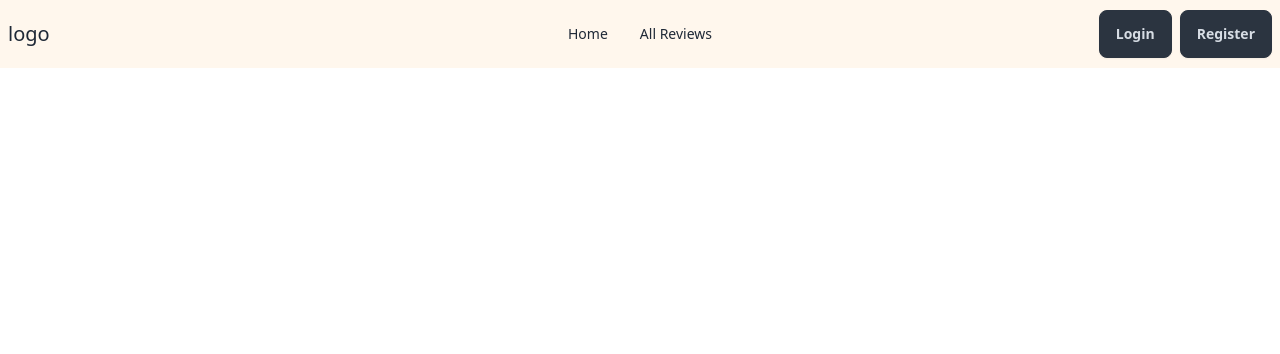
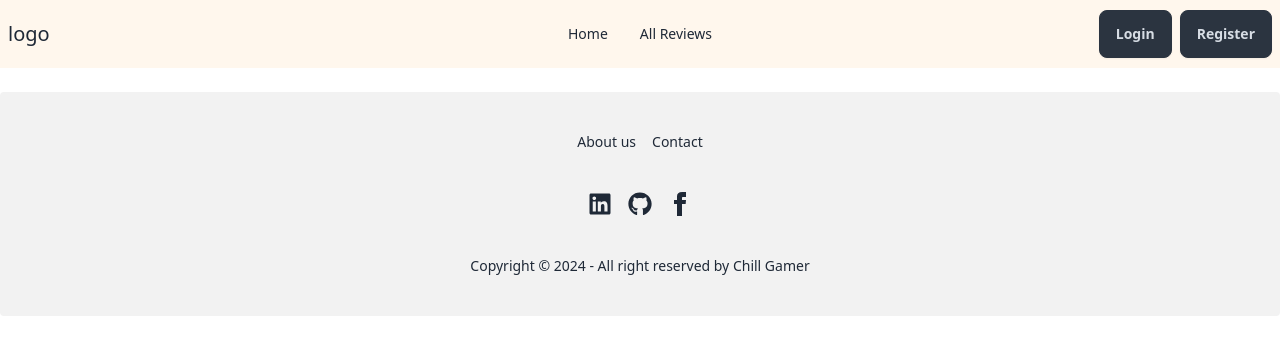
Before and after one commit to babladey275/chill-gamer-client, a React (Vite) app: page /auth in a window 1280 px wide. Shown: the top 354 px of the page. Built offline with nearby package versions, Linux system fonts and the light colour scheme; no server answers.

Commit message:
added error page and footer section

```diff
--- /dev/null
+++ b/src/components/Footer.jsx
@@ -0,0 +1,47 @@
+import { FaGithub, FaLinkedin } from "react-icons/fa";
+
+const Footer = () => {
+  return (
+    <footer className="footer footer-center bg-base-200 text-base-content rounded p-10 mt-6">
+      <nav className="grid grid-flow-col gap-4">
+        <a className="link link-hover">About us</a>
+        <a className="link link-hover">Contact</a>
+      </nav>
+      <nav>
+        <div className="grid grid-flow-col gap-4">
+          <a
+            href="https://www.linkedin.com/in/babla-dey/"
+            className="font-bold text-2xl"
+          >
+            <FaLinkedin></FaLinkedin>
+          </a>
+          <a
+            href="https://github.com/babladey275"
+            className="font-bold text-2xl"
+          >
+            <FaGithub />
+          </a>
+          <a href="https://www.facebook.com/babla.dey.50/">
+            <svg
+              xmlns="http://www.w3.org/2000/svg"
+              width="24"
+              height="24"
+              viewBox="0 0 24 24"
+              className="fill-current"
+            >
+              <path d="M9 8h-3v4h3v12h5v-12h3.642l.358-4h-4v-1.667c0-.955.192-1.333 1.115-1.333h2.885v-5h-3.808c-3.596 0-5.192 1.583-5.192 4.615v3.385z"></path>
+            </svg>
+          </a>
+        </div>
+      </nav>
+      <aside>
+        <p>
+          Copyright © {new Date().getFullYear()} - All right reserved by Chill
+          Gamer
+        </p>
+      </aside>
+    </footer>
+  );
+};
+
+export default Footer;
--- a/src/layouts/AuthLayout.jsx
+++ b/src/layouts/AuthLayout.jsx
@@ -1,5 +1,6 @@
 import { Outlet } from "react-router-dom";
 import Navbar from "../components/Navbar";
+import Footer from "../components/Footer";
 
 const AuthLayout = () => {
   return (
@@ -10,7 +11,9 @@ const AuthLayout = () => {
       <main>
         <Outlet></Outlet>
       </main>
-      <footer></footer>
+      <footer>
+        <Footer></Footer>
+      </footer>
     </div>
   );
 };
--- a/src/layouts/HomeLayout.jsx
+++ b/src/layouts/HomeLayout.jsx
@@ -1,5 +1,6 @@
 import ReviewCard from "../components/ReviewCard";
 import Navbar from "../components/Navbar";
+import Footer from "../components/Footer";
 
 const HomeLayout = () => {
   return (
@@ -12,7 +13,9 @@ const HomeLayout = () => {
           <ReviewCard></ReviewCard>
         </section>
       </main>
-      <footer></footer>
+      <footer>
+        <Footer></Footer>
+      </footer>
     </div>
   );
 };
--- a/src/pages/AddReview.jsx
+++ b/src/pages/AddReview.jsx
@@ -2,6 +2,7 @@ import Swal from "sweetalert2";
 import Navbar from "../components/Navbar";
 import { useContext } from "react";
 import { AuthContext } from "../provider/AuthProvider";
+import Footer from "../components/Footer";
 
 const AddReview = () => {
   const { user } = useContext(AuthContext);
@@ -209,6 +210,9 @@ const AddReview = () => {
           </form>
         </div>
       </main>
+      <footer>
+        <Footer></Footer>
+      </footer>
     </div>
   );
 };
--- a/src/pages/ReviewDetails.jsx
+++ b/src/pages/ReviewDetails.jsx
@@ -3,6 +3,7 @@ import Navbar from "../components/Navbar";
 import { useContext } from "react";
 import { AuthContext } from "../provider/AuthProvider";
 import Swal from "sweetalert2";
+import Footer from "../components/Footer";
 
 const ReviewDetails = () => {
   const review = useLoaderData();
@@ -51,8 +52,7 @@ const ReviewDetails = () => {
       <header>
         <Navbar></Navbar>
       </header>
-      <main>
-        <div className="flex justify-center">
+      <main className="flex justify-center">
         <div className="p-4 bg-base-100 border-2 rounded-3xl w-4/5 mx-auto flex gap-8">
           <div className="">
             <img
@@ -76,8 +76,10 @@ const ReviewDetails = () => {
             </button>
           </div>
         </div>
-        </div>
       </main>
+      <footer>
+        <Footer></Footer>
+      </footer>
     </div>
   );
 };
--- a/src/routes/router.jsx
+++ b/src/routes/router.jsx
@@ -44,6 +44,14 @@ const router = createBrowserRouter([
     ),
     loader: ({ params }) => fetch(`http://localhost:5000/reviews/${params.id}`),
   },
+  {
+    path: "*",
+    element: (
+      <h1 className="text-center text-red-600 text-4xl font-bold mt-20">
+        Oops! Page not found.
+      </h1>
+    ),
+  },
 ]);
 
 export default router;
```
Lines whose indentation alone changed are shown as unchanged.
